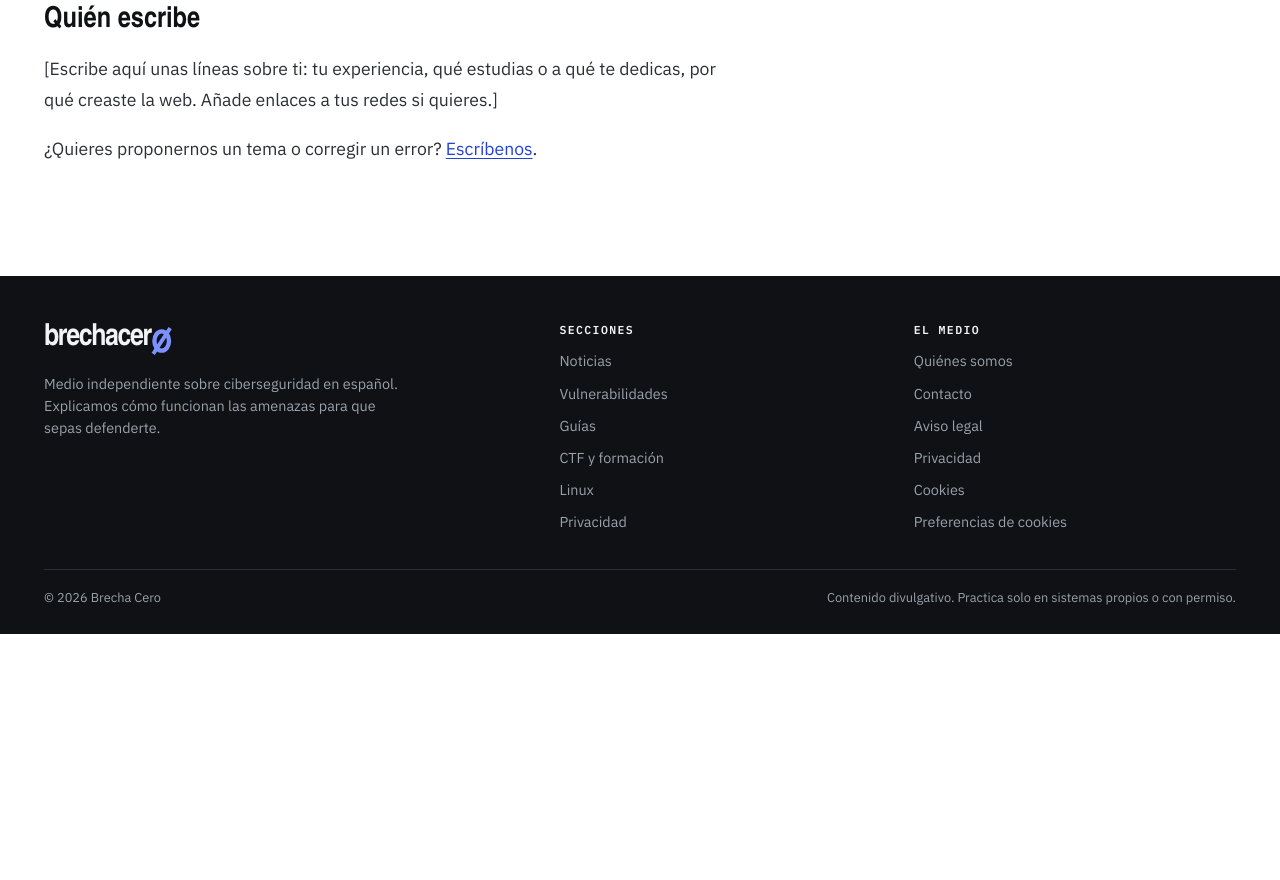
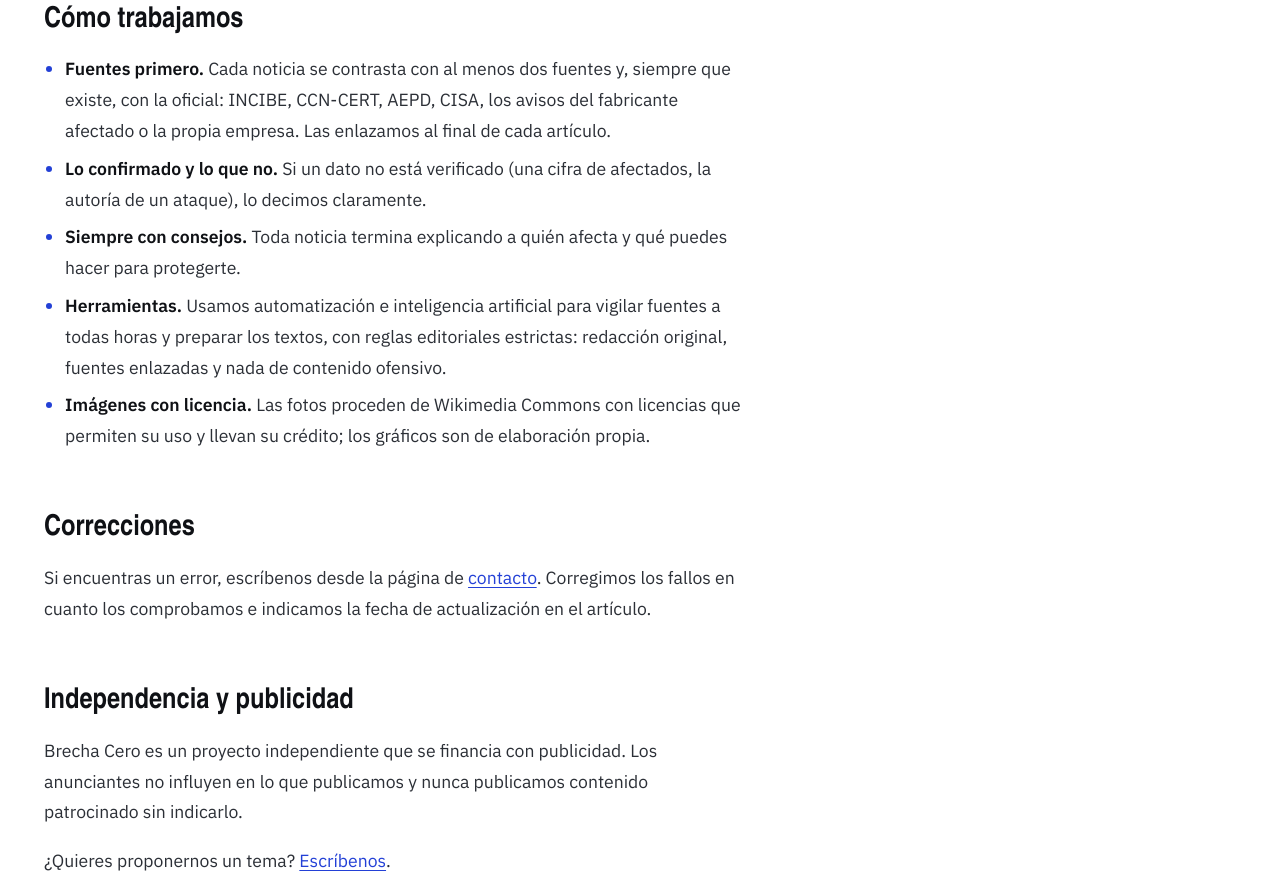
Before and after one commit to m2kls/brechacero, an Astro site: page /sobre-nosotros in a window 1280 px wide. Shown: the part 960-1840 px from the top of the page. Before the commit the page ends 1594 px from the top, so only its background shows below. Built offline with nearby package versions, Linux system fonts and the light colour scheme; Astro itself is replaced by a stand-in of ours; a web font is replaced by a local one.

Commit message:
Confianza y lectura: página Quiénes somos con criterios editoriales, hora de publicación y fecha de actualización
Co-Authored-By: Claude Opus 5.5 <noreply@anthropic.com>
Claude-Session: https://claude.ai/code/session_01X8zw4cxT6bvughxEwPNiJs

```diff
--- a/src/pages/[...slug].astro
+++ b/src/pages/[...slug].astro
@@ -6,6 +6,7 @@ import Story from '../components/Story.astro';
 import Video from '../components/Video.astro';
 import { SITE, categoryName } from '../config';
 import { webpSrcset } from '../lib/img';
+const hora = (f: Date) => (f.getUTCHours() === 0 && f.getUTCMinutes() === 0) ? '' : ', ' + f.toLocaleTimeString('es-ES', { hour: '2-digit', minute: '2-digit', timeZone: 'Europe/Madrid' });
 import { getPosts, cover, longDate, readingTime, initials } from '../lib/posts';
 
 export async function getStaticPaths() {
@@ -51,7 +52,7 @@ const jsonLd = {
       <div class="meta-bar">
         <div class="author">
           <span class="avatar" aria-hidden="true">{initials(d.author)}</span>
-          <span><strong>{d.author}</strong><small><time datetime={d.date.toISOString()}>{longDate(d.date)}</time> · {readingTime(post)} min de lectura</small></span>
+          <span><strong>{d.author}</strong><small><time datetime={d.date.toISOString()}>{longDate(d.date)}{hora(d.date)}</time>{d.updated && <> · Actualizado <time datetime={d.updated.toISOString()}>{longDate(d.updated)}{hora(d.updated)}</time></>} · {readingTime(post)} min de lectura</small></span>
         </div>
         <div class="share" aria-label="Compartir">
           <a href={`https://x.com/intent/post?url=${enc(url)}&text=${enc(d.title)}`} rel="noopener" aria-label="Compartir en X"><svg viewBox="0 0 24 24"><path d="M18.2 2h3.4l-7.4 8.5L23 22h-6.8l-5.3-7-6.1 7H1.4l7.9-9L1 2h7l4.8 6.4L18.2 2Zm-1.2 18h1.9L7.1 4H5.1L17 20Z"/></svg></a>
--- a/src/pages/sobre-nosotros.astro
+++ b/src/pages/sobre-nosotros.astro
@@ -3,7 +3,6 @@ import Page from '../layouts/Page.astro';
 import { SITE } from '../config';
 ---
 <Page title="Sobre nosotros" description={`Quiénes somos y qué hacemos en ${SITE.name}.`}>
-  <!-- PERSONALIZA ESTE TEXTO: Google valora que se vea quién está detrás de la web -->
   <p><strong>{SITE.name}</strong> es un medio digital independiente dedicado a la ciberseguridad, el hacking ético, Linux y la privacidad, escrito en español y pensado tanto para curiosos como para profesionales.</p>
   <h2>Qué publicamos</h2>
   <ul>
@@ -14,7 +13,17 @@ import { SITE } from '../config';
   </ul>
   <h2>Nuestra línea editorial</h2>
   <p>Hacemos divulgación con enfoque defensivo. Explicamos cómo funcionan las amenazas para que puedas entenderlas y protegerte, nunca para dañar a terceros. No publicamos herramientas maliciosas, credenciales filtradas ni instrucciones para atacar sistemas sin autorización.</p>
-  <h2>Quién escribe</h2>
-  <p>[Escribe aquí unas líneas sobre ti: tu experiencia, qué estudias o a qué te dedicas, por qué creaste la web. Añade enlaces a tus redes si quieres.]</p>
-  <p>¿Quieres proponernos un tema o corregir un error? <a href="/contacto/">Escríbenos</a>.</p>
+  <h2>Cómo trabajamos</h2>
+  <ul>
+    <li><strong>Fuentes primero.</strong> Cada noticia se contrasta con al menos dos fuentes y, siempre que existe, con la oficial: INCIBE, CCN-CERT, AEPD, CISA, los avisos del fabricante afectado o la propia empresa. Las enlazamos al final de cada artículo.</li>
+    <li><strong>Lo confirmado y lo que no.</strong> Si un dato no está verificado (una cifra de afectados, la autoría de un ataque), lo decimos claramente.</li>
+    <li><strong>Siempre con consejos.</strong> Toda noticia termina explicando a quién afecta y qué puedes hacer para protegerte.</li>
+    <li><strong>Herramientas.</strong> Usamos automatización e inteligencia artificial para vigilar fuentes a todas horas y preparar los textos, con reglas editoriales estrictas: redacción original, fuentes enlazadas y nada de contenido ofensivo.</li>
+    <li><strong>Imágenes con licencia.</strong> Las fotos proceden de Wikimedia Commons con licencias que permiten su uso y llevan su crédito; los gráficos son de elaboración propia.</li>
+  </ul>
+  <h2>Correcciones</h2>
+  <p>Si encuentras un error, escríbenos desde la página de <a href="/contacto/">contacto</a>. Corregimos los fallos en cuanto los comprobamos e indicamos la fecha de actualización en el artículo.</p>
+  <h2>Independencia y publicidad</h2>
+  <p>{SITE.name} es un proyecto independiente que se financia con publicidad. Los anunciantes no influyen en lo que publicamos y nunca publicamos contenido patrocinado sin indicarlo.</p>
+  <p>¿Quieres proponernos un tema? <a href="/contacto/">Escríbenos</a>.</p>
 </Page>
```
